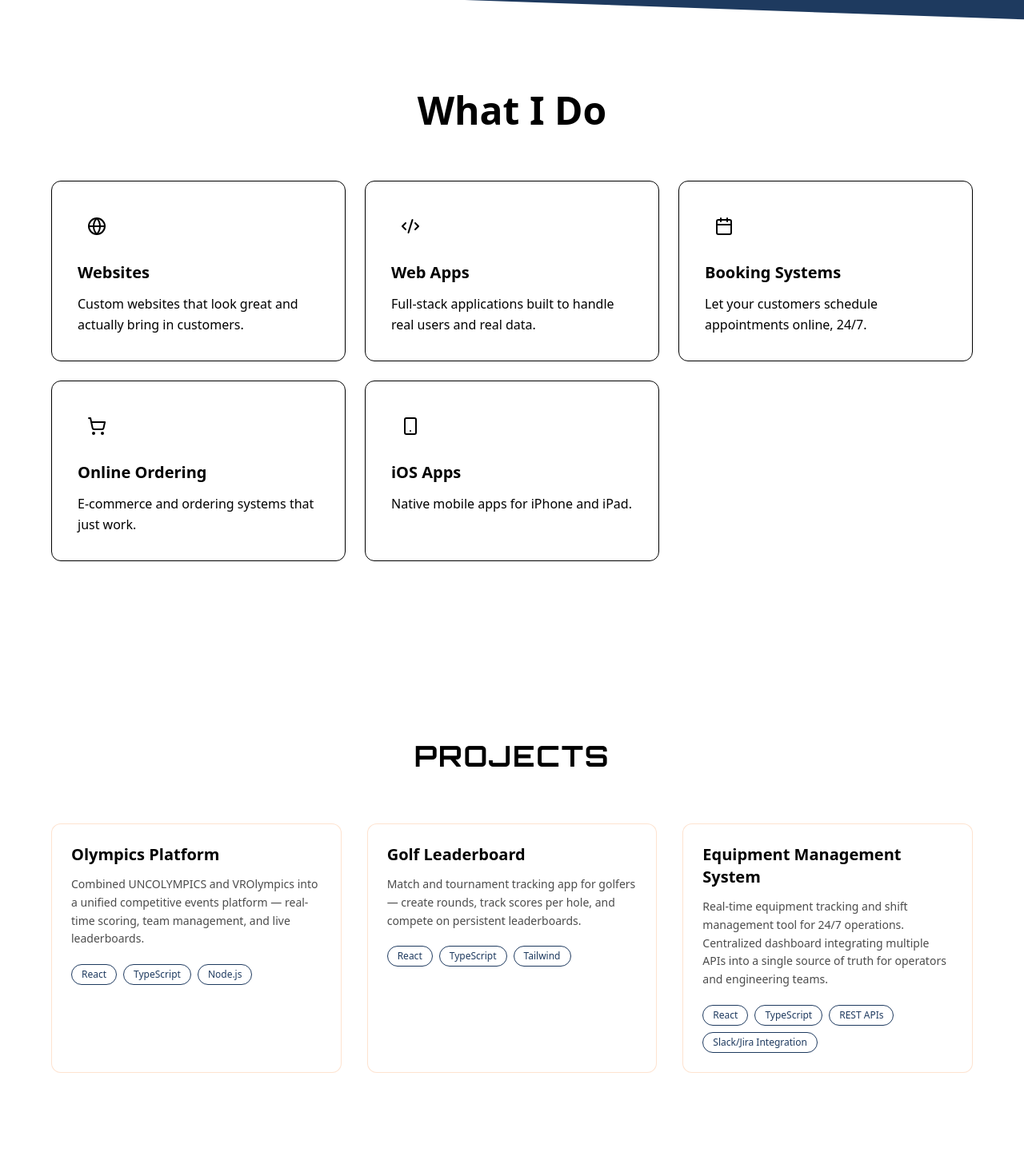
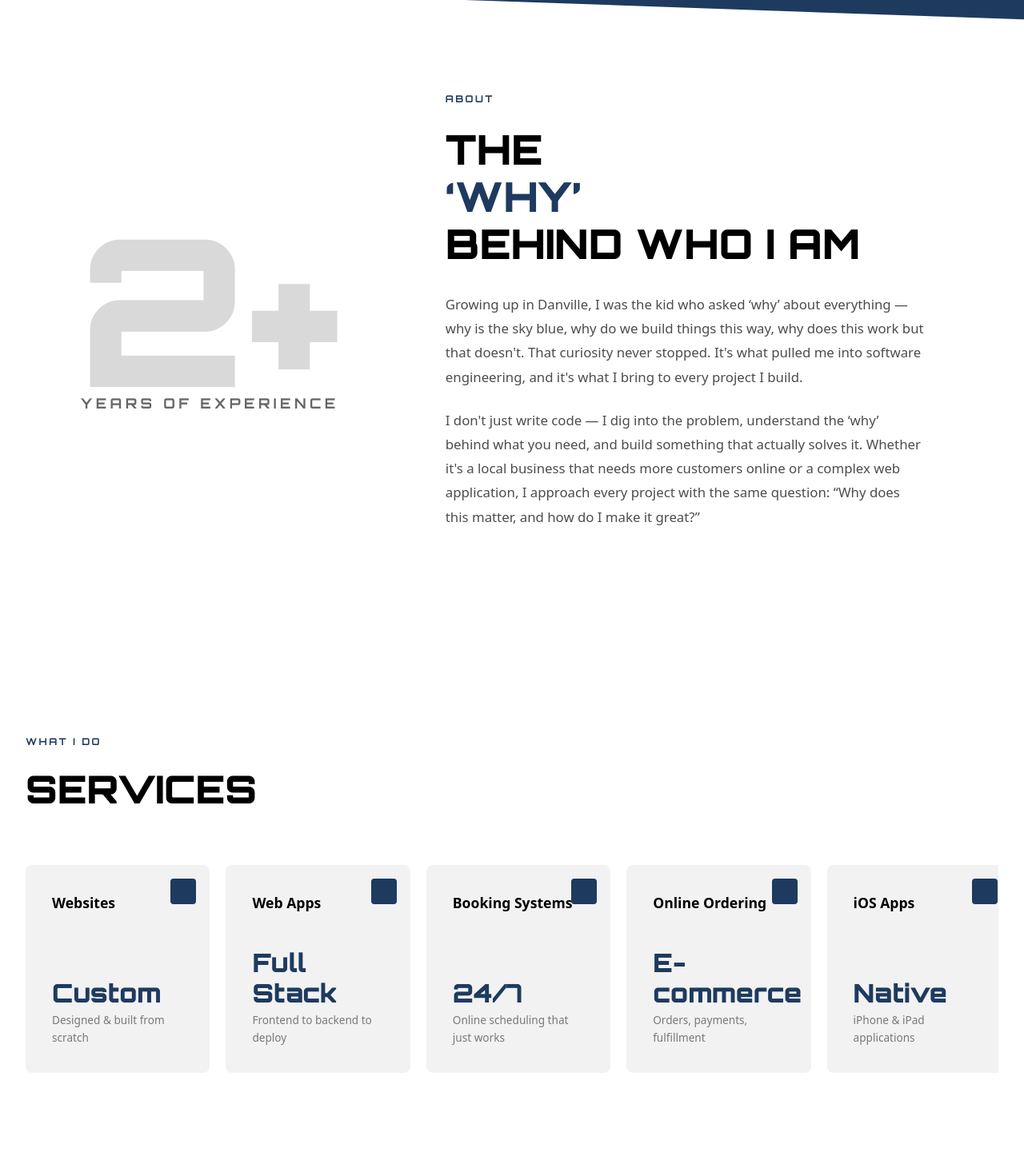
Before and after one commit to Wengs-aibert/eric-portfolio, a React (Vite) app: page / in a window 1280 px wide. Shown: the part 814-2270 px from the top of the page at 80% size. Built offline with nearby package versions, Linux system fonts and the light colour scheme.

Commit message:
redesign: about two-column + services card row with slide animation

```diff
--- a/src/App.tsx
+++ b/src/App.tsx
@@ -15,11 +15,11 @@ function AppContent() {
       <Navbar />
       <main>
         <Hero />
+        <About />
         <Services />
         <Projects />
         <TechStack />
         <Experience />
-        <About />
         <Contact />
       </main>
       <Footer />
--- a/src/sections/About.tsx
+++ b/src/sections/About.tsx
@@ -4,37 +4,90 @@ export default function About() {
   return (
     <section
       id="about"
-      className="py-24 md:py-32 px-4 sm:px-6 lg:px-8 bg-bg"
+      className="min-h-screen flex items-center py-24 md:py-32 px-4 sm:px-6 lg:px-8"
+      style={{ backgroundColor: 'var(--color-bg)' }}
     >
-      <div className="max-w-3xl mx-auto">
+      <div className="max-w-7xl mx-auto w-full flex flex-col md:flex-row items-center gap-12 md:gap-16">
+        {/* Left column — 2+ years */}
         <motion.div
-          initial={{ opacity: 0, y: 20 }}
+          initial={{ opacity: 0, x: -40 }}
+          whileInView={{ opacity: 1, x: 0 }}
+          transition={{ duration: 0.7, ease: 'easeOut' }}
+          viewport={{ once: true }}
+          className="md:w-[40%] flex flex-col items-center justify-center relative"
+        >
+          <div className="relative flex flex-col items-center justify-center">
+            <span
+              style={{
+                fontSize: 'clamp(8rem, 20vw, 16rem)',
+                fontWeight: 900,
+                fontFamily: "'Orbitron', sans-serif",
+                color: 'var(--color-text)',
+                opacity: 0.15,
+                lineHeight: 1,
+                userSelect: 'none',
+              }}
+            >
+              2+
+            </span>
+            <span
+              style={{
+                color: 'var(--color-text)',
+                opacity: 0.6,
+                fontFamily: "'Orbitron', sans-serif",
+                fontSize: 'clamp(0.75rem, 1.5vw, 1.1rem)',
+                fontWeight: 700,
+                letterSpacing: '0.25em',
+                textTransform: 'uppercase',
+                marginTop: '-1.5rem',
+              }}
+            >
+              Years of Experience
+            </span>
+          </div>
+        </motion.div>
+
+        {/* Right column — About text */}
+        <motion.div
+          initial={{ opacity: 0, y: 30 }}
           whileInView={{ opacity: 1, y: 0 }}
-          transition={{ duration: 0.6, ease: 'easeOut' }}
+          transition={{ duration: 0.7, ease: 'easeOut', delay: 0.15 }}
           viewport={{ once: true }}
+          className="md:w-[60%]"
         >
-          <p className="text-sm md:text-base font-semibold tracking-[0.2em] uppercase text-accent mb-6">
-            The &lsquo;Why&rsquo; Behind Who I Am
+          <p
+            style={{
+              color: 'var(--color-accent)',
+              fontFamily: "'Orbitron', sans-serif",
+              fontSize: '0.75rem',
+              fontWeight: 700,
+              letterSpacing: '0.2em',
+              textTransform: 'uppercase',
+              marginBottom: '1.5rem',
+            }}
+          >
+            About
           </p>
 
-          <div className="text-lg md:text-xl lg:text-2xl text-text/80 leading-relaxed md:leading-loose space-y-8">
-            <p>
+          <h2 style={{ fontFamily: "'Orbitron', sans-serif", fontWeight: 800, lineHeight: 1.15, marginBottom: '2rem' }}>
+            <span style={{ display: 'block', fontSize: 'clamp(2rem, 4vw, 3.5rem)', color: 'var(--color-text)' }}>THE</span>
+            <span style={{ display: 'block', fontSize: 'clamp(2rem, 4vw, 3.5rem)', color: 'var(--color-accent)' }}>&lsquo;WHY&rsquo;</span>
+            <span style={{ display: 'block', fontSize: 'clamp(2rem, 4vw, 3.5rem)', color: 'var(--color-text)' }}>BEHIND WHO I AM</span>
+          </h2>
+
+          <div style={{ maxWidth: '600px' }} className="space-y-6">
+            <p style={{ color: 'var(--color-text)', opacity: 0.7, lineHeight: 1.8, fontSize: '1.05rem' }}>
               Growing up in Danville, I was the kid who asked &lsquo;why&rsquo; about everything
               — why is the sky blue, why do we build things this way, why does this work
-              but that doesn't. That curiosity never stopped.
+              but that doesn&apos;t. That curiosity never stopped. It&apos;s what pulled me into
+              software engineering, and it&apos;s what I bring to every project I build.
             </p>
-            <p>
-              It's what pulled me into software engineering, and it's what I bring to
-              every project I build. I don't just write code — I dig into the problem,
-              understand the &lsquo;why&rsquo; behind what you need, and build something that
-              actually solves it.
-            </p>
-            <p>
-              Whether it's a local business that needs more customers online or a complex
-              web application, I approach every project with the same question:{' '}
-              <span className="text-accent font-semibold">
-                &ldquo;Why does this matter, and how do I make it great?&rdquo;
-              </span>
+            <p style={{ color: 'var(--color-text)', opacity: 0.7, lineHeight: 1.8, fontSize: '1.05rem' }}>
+              I don&apos;t just write code — I dig into the problem, understand the &lsquo;why&rsquo;
+              behind what you need, and build something that actually solves it. Whether
+              it&apos;s a local business that needs more customers online or a complex web
+              application, I approach every project with the same question: &ldquo;Why does
+              this matter, and how do I make it great?&rdquo;
             </p>
           </div>
         </motion.div>
--- a/src/sections/Services.tsx
+++ b/src/sections/Services.tsx
@@ -1,75 +1,123 @@
 import { motion } from 'framer-motion';
-import { Globe, Code2, Calendar, ShoppingCart, Smartphone } from 'lucide-react';
 
 const services = [
-  {
-    icon: Globe,
-    title: 'Websites',
-    description: 'Custom websites that look great and actually bring in customers.',
-  },
-  {
-    icon: Code2,
-    title: 'Web Apps',
-    description: 'Full-stack applications built to handle real users and real data.',
-  },
-  {
-    icon: Calendar,
-    title: 'Booking Systems',
-    description: 'Let your customers schedule appointments online, 24/7.',
-  },
-  {
-    icon: ShoppingCart,
-    title: 'Online Ordering',
-    description: 'E-commerce and ordering systems that just work.',
-  },
-  {
-    icon: Smartphone,
-    title: 'iOS Apps',
-    description: 'Native mobile apps for iPhone and iPad.',
-  },
+  { title: 'Websites', stat: 'Custom', subtitle: 'Designed & built from scratch' },
+  { title: 'Web Apps', stat: 'Full Stack', subtitle: 'Frontend to backend to deploy' },
+  { title: 'Booking Systems', stat: '24/7', subtitle: 'Online scheduling that just works' },
+  { title: 'Online Ordering', stat: 'E-commerce', subtitle: 'Orders, payments, fulfillment' },
+  { title: 'iOS Apps', stat: 'Native', subtitle: 'iPhone & iPad applications' },
 ];
 
 export default function Services() {
   return (
     <section
       id="services"
-      className="py-24 md:py-32 px-4 sm:px-6 lg:px-8 bg-bg"
+      className="py-24 md:py-32 px-4 sm:px-6 lg:px-8"
+      style={{ backgroundColor: 'var(--color-bg)' }}
     >
-      <div className="max-w-6xl mx-auto">
+      <div className="max-w-7xl mx-auto">
+        {/* Header */}
         <motion.div
           initial={{ opacity: 0, y: 20 }}
           whileInView={{ opacity: 1, y: 0 }}
           transition={{ duration: 0.6, ease: 'easeOut' }}
           viewport={{ once: true }}
-          className="text-center mb-16"
+          className="mb-14"
         >
-          <h2 className="text-3xl md:text-5xl font-bold text-text mb-4">
+          <p
+            style={{
+              color: 'var(--color-accent)',
+              fontFamily: "'Orbitron', sans-serif",
+              fontSize: '0.75rem',
+              fontWeight: 700,
+              letterSpacing: '0.2em',
+              textTransform: 'uppercase',
+              marginBottom: '0.75rem',
+            }}
+          >
             What I Do
+          </p>
+          <h2
+            style={{
+              fontFamily: "'Orbitron', sans-serif",
+              fontWeight: 800,
+              fontSize: 'clamp(2rem, 4vw, 3rem)',
+              color: 'var(--color-text)',
+              textTransform: 'uppercase',
+            }}
+          >
+            Services
           </h2>
         </motion.div>
 
-        <div className="grid grid-cols-1 sm:grid-cols-2 lg:grid-cols-3 gap-6">
+        {/* Cards row */}
+        <motion.div
+          initial={{ x: 100, opacity: 0 }}
+          whileInView={{ x: 0, opacity: 1 }}
+          transition={{ duration: 0.8, ease: 'easeOut' }}
+          viewport={{ once: true }}
+          className="flex gap-5 overflow-x-auto pb-4"
+          style={{ scrollSnapType: 'x mandatory' }}
+        >
           {services.map((service, index) => (
             <motion.div
               key={service.title}
-              initial={{ opacity: 0, y: 20 }}
-              whileInView={{ opacity: 1, y: 0 }}
-              transition={{ duration: 0.5, delay: index * 0.1 }}
+              initial={{ opacity: 0, x: 60 }}
+              whileInView={{ opacity: 1, x: 0 }}
+              transition={{ duration: 0.5, delay: index * 0.1, ease: 'easeOut' }}
               viewport={{ once: true }}
-              className="group border border-text/10 rounded-xl p-8 hover:-translate-y-1 hover:border-accent/40 transition-all duration-300"
+              className="relative rounded-lg p-6 md:p-8 flex-shrink-0 transition-all duration-300 cursor-default group"
+              style={{
+                backgroundColor: 'color-mix(in srgb, var(--color-text) 5%, transparent)',
+                minWidth: '220px',
+                width: 'clamp(220px, 18vw, 260px)',
+                minHeight: '260px',
+                scrollSnapAlign: 'start',
+                display: 'flex',
+                flexDirection: 'column',
+                justifyContent: 'space-between',
+                border: '1px solid transparent',
+              }}
+              whileHover={{ y: -4, borderColor: 'var(--color-accent)' }}
             >
-              <div className="w-12 h-12 rounded-lg bg-accent/10 flex items-center justify-center mb-5">
-                <service.icon className="w-6 h-6 text-accent" />
-              </div>
-              <h3 className="text-xl font-bold text-text mb-3">
+              {/* Accent square top-right */}
+              <div
+                className="absolute top-4 right-4 w-8 h-8 rounded-sm transition-transform duration-300 group-hover:scale-110"
+                style={{ backgroundColor: 'var(--color-accent)' }}
+              />
+
+              {/* Title */}
+              <h3
+                style={{
+                  color: 'var(--color-text)',
+                  fontWeight: 700,
+                  fontSize: '1.1rem',
+                }}
+              >
                 {service.title}
               </h3>
-              <p className="text-text/60 leading-relaxed">
-                {service.description}
-              </p>
+
+              {/* Bottom content */}
+              <div>
+                <p
+                  style={{
+                    color: 'var(--color-accent)',
+                    fontWeight: 800,
+                    fontSize: 'clamp(1.5rem, 2.5vw, 2rem)',
+                    fontFamily: "'Orbitron', sans-serif",
+                    lineHeight: 1.2,
+                    marginBottom: '0.25rem',
+                  }}
+                >
+                  {service.stat}
+                </p>
+                <p style={{ color: 'var(--color-text)', opacity: 0.5, fontSize: '0.85rem' }}>
+                  {service.subtitle}
+                </p>
+              </div>
             </motion.div>
           ))}
-        </div>
+        </motion.div>
       </div>
     </section>
   );
```
